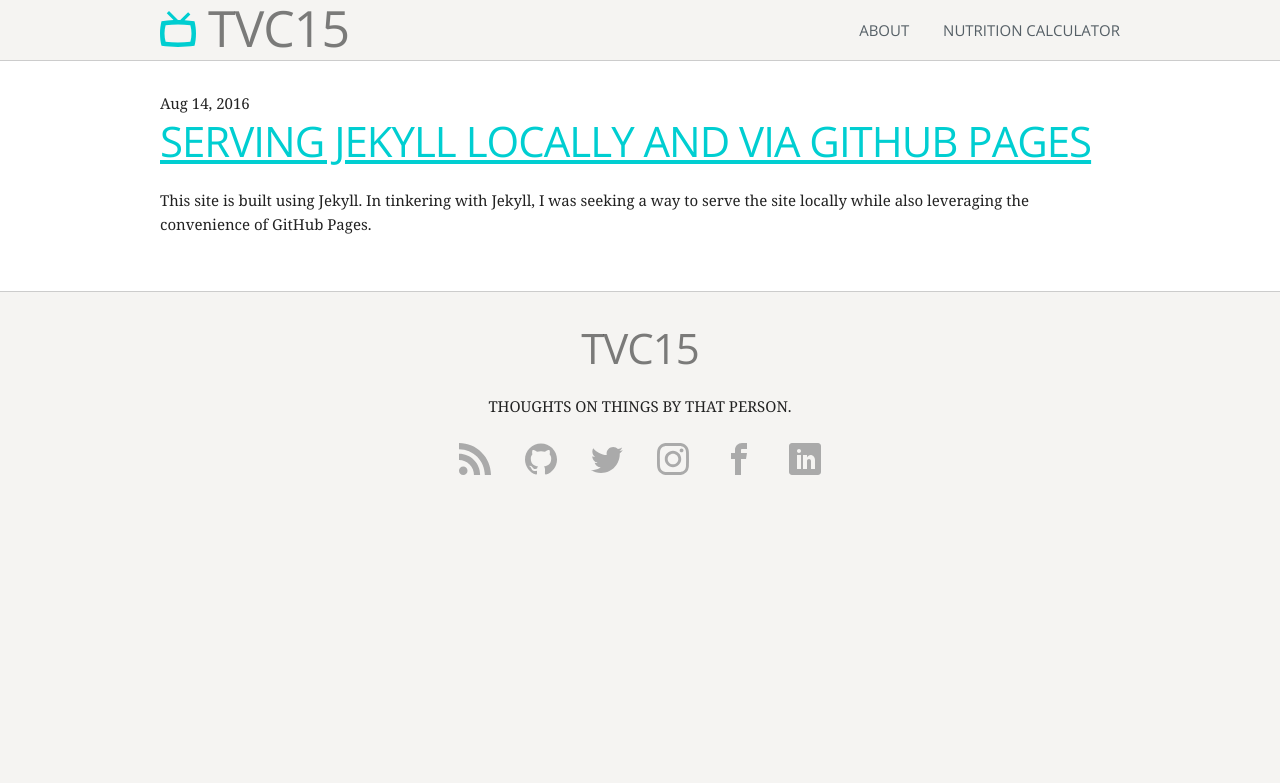
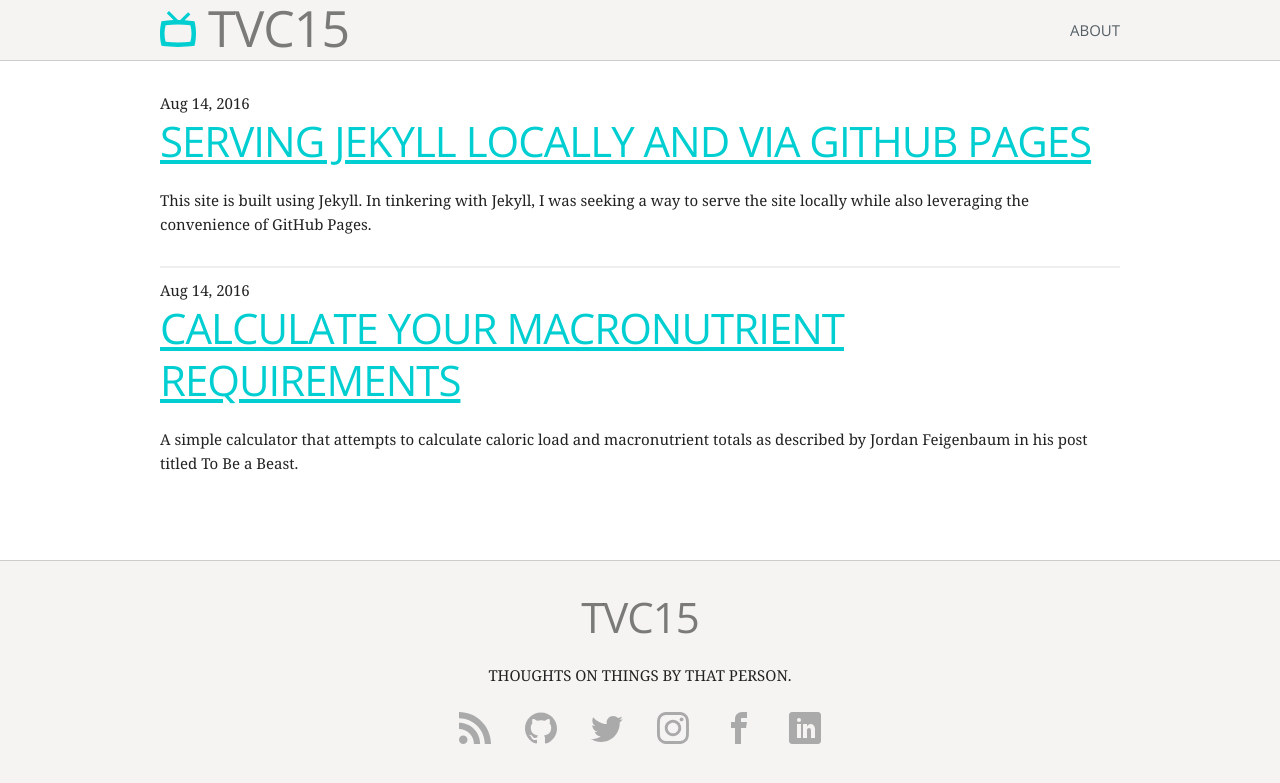
Before and after one commit to lannon/tvc15, a Jekyll site: the page built from index.html, in a window 1280 px wide. Shown: the top 783 px of the page. Built offline with Jekyll 4.4.1, drawn with Linux system fonts in a browser that asks for light colours; nearby versions of some CDN libraries.

Commit message:
Nutrition calculator is a post

```diff
--- a/nutrition_calculator.html
+++ b/_posts/2016-08-13-nutrition-macronutrient-calculator.html
@@ -1,7 +1,11 @@
 ---
-layout: page
-title: Nutrition Calculator
-permalink: /nutrition-calculator/
+layout: post
+title:  "Calculate your macronutrient requirements"
+date:   2016-08-13 21:55:13 -0500
+categories: nutrition
+tags: nutrition macronutrients
+excerpt: A simple calculator that attempts to calculate caloric load and macronutrient totals as described by Jordan Feigenbaum in his post titled
+    <a href="http://www.barbellmedicine.com/potpourri/584/" target="_blank">To Be a Beast</a>.
 tldr: A simple calculator that attempts to calculate caloric load and macronutrient totals as described by Jordan Feigenbaum in his post titled
     <a href="http://www.barbellmedicine.com/potpourri/584/" target="_blank">To Be a Beast</a>.
 ---
--- a/css/main.scss
+++ b/css/main.scss
@@ -49,6 +49,12 @@ body {
 
 ul.post-list {
   list-style-type: none;
+  li {
+    padding-bottom: 3rem;
+    border-bottom: 2px solid $light-gray-color;
+    &:last-child { border-bottom: 0 }
+  }
+
 }
 
 p.tldr {
```
Also changed, not shown: _posts/2016-08-14-jekyll-in-dev-and-gh-pages.markdown (renamed from _posts/2016-08-15-jekyll-in-dev-and-gh-pages.markdown).
